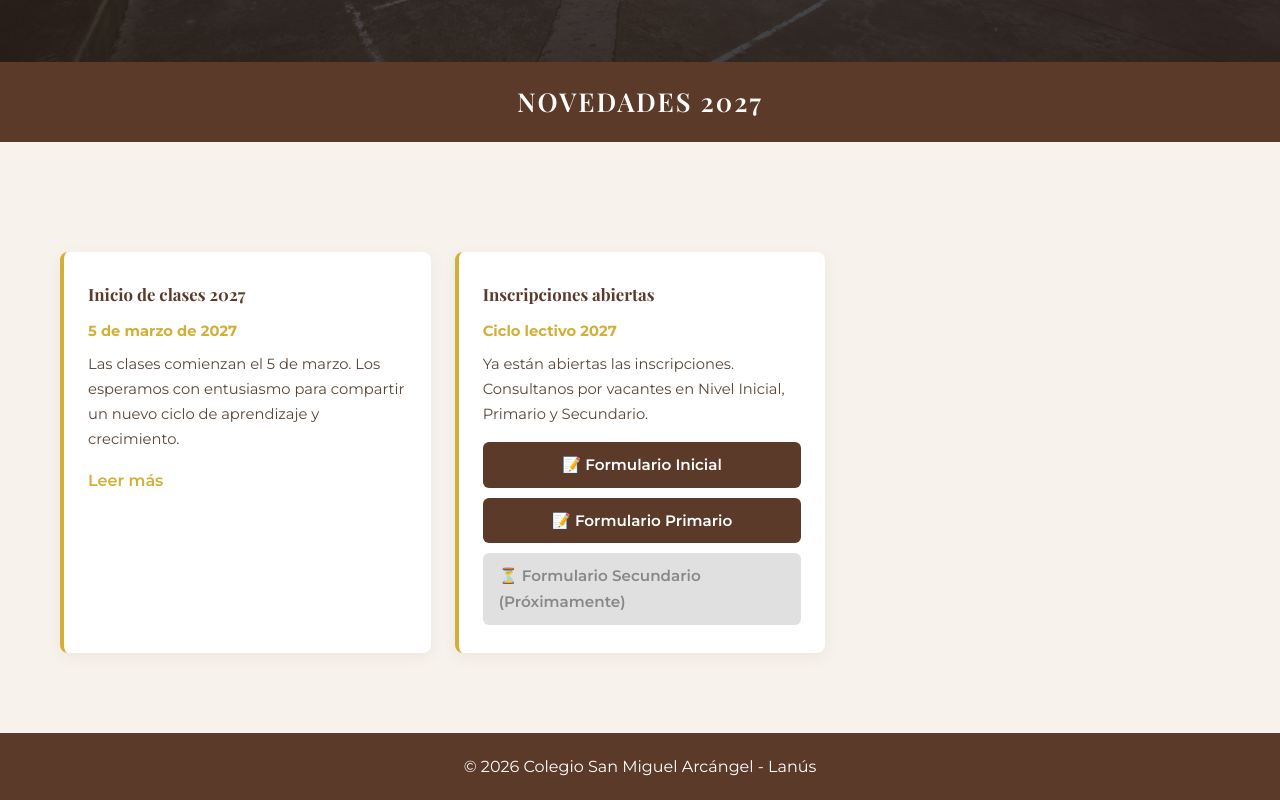
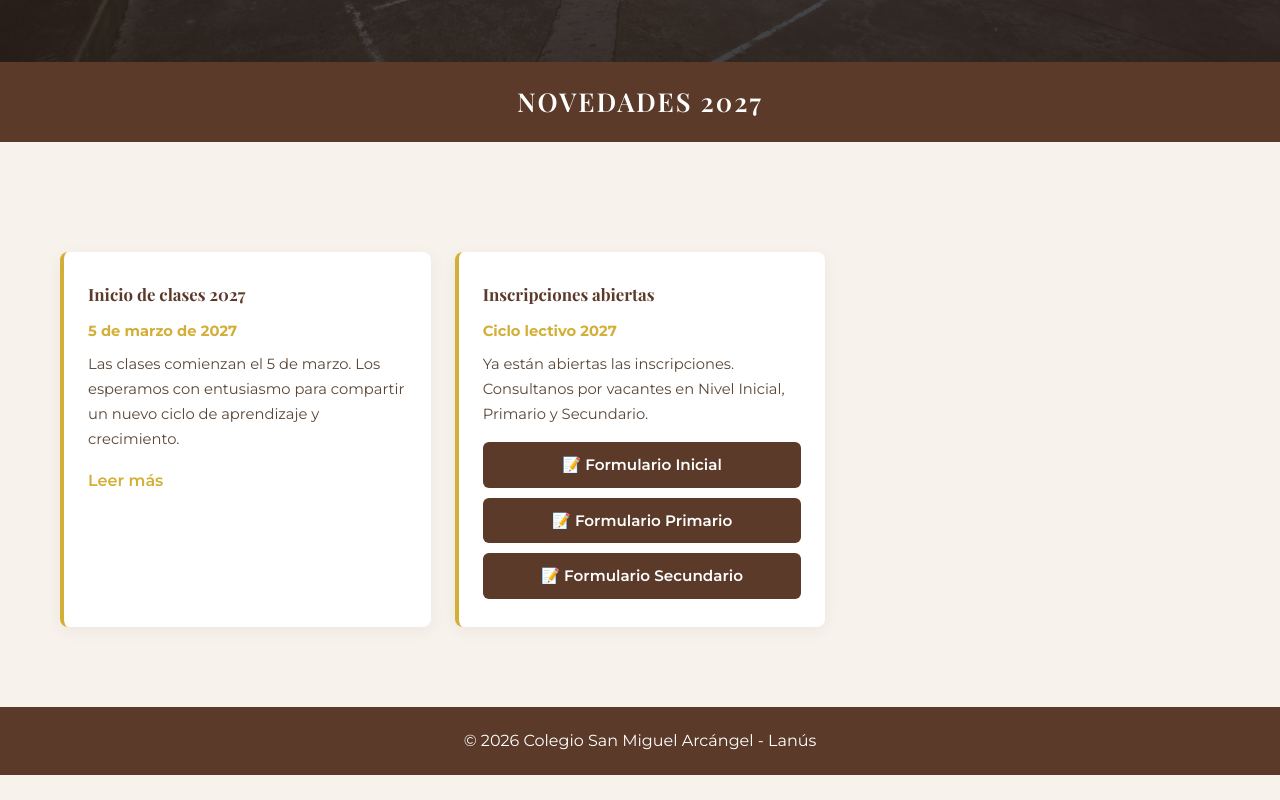
Before and after one commit to RLaucha/Escuela, a plain HTML site: page noticias.html in a window 1280 px wide. Shown: the part 458-1258 px from the top of the page. After the commit the page ends 1233 px from the top, so only its background shows below. Drawn offline with nearby package versions, Linux system fonts and the light colour scheme.

Commit message:
Activar boton de inscripcion de secundaria con su link correspondiente

```diff
--- a/noticias.html
+++ b/noticias.html
@@ -85,7 +85,7 @@
           <div style="display: flex; flex-direction: column; gap: 10px; margin-top: 15px;">
             <a href="https://forms.gle/X3XoQCTUFyd1gxqk7" target="_blank" rel="noopener noreferrer" class="btn-enroll">📝 Formulario Inicial</a>
             <a href="https://docs.google.com/forms/d/e/1FAIpQLSenU89NXD5ibJ6C61xa5aS7oUdCXgPhY-L5uIAzo8bP5Q2BJQ/viewform?usp=dialog" target="_blank" rel="noopener noreferrer" class="btn-enroll">📝 Formulario Primario</a>
-            <a href="#" aria-disabled="true" class="btn-enroll disabled">⏳ Formulario Secundario (Próximamente)</a>
+            <a href="https://forms.gle/NDYGvcpc97145a6a6" target="_blank" rel="noopener noreferrer" class="btn-enroll">📝 Formulario Secundario</a>
           </div>
         </div>
       </div>
```
